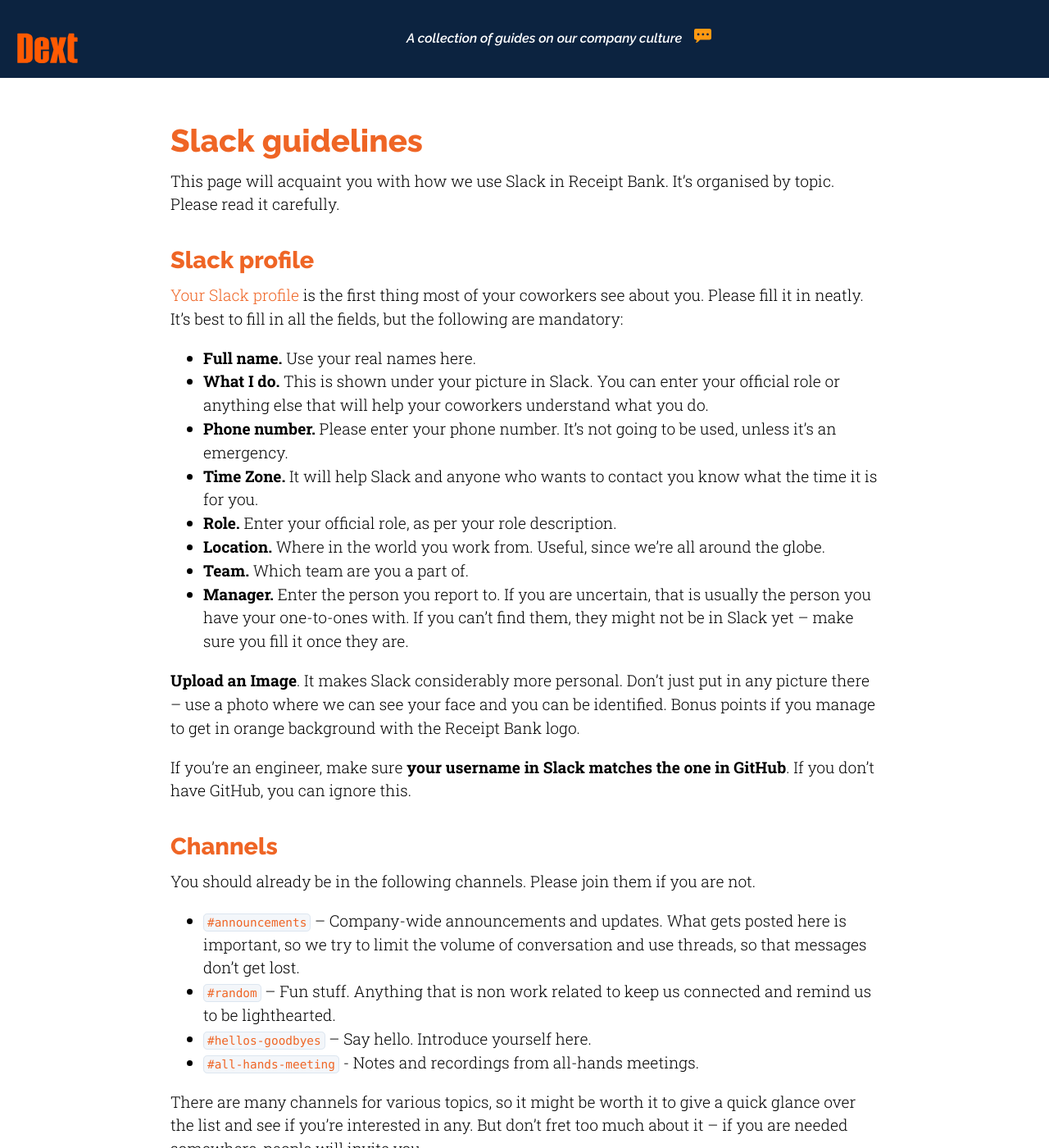
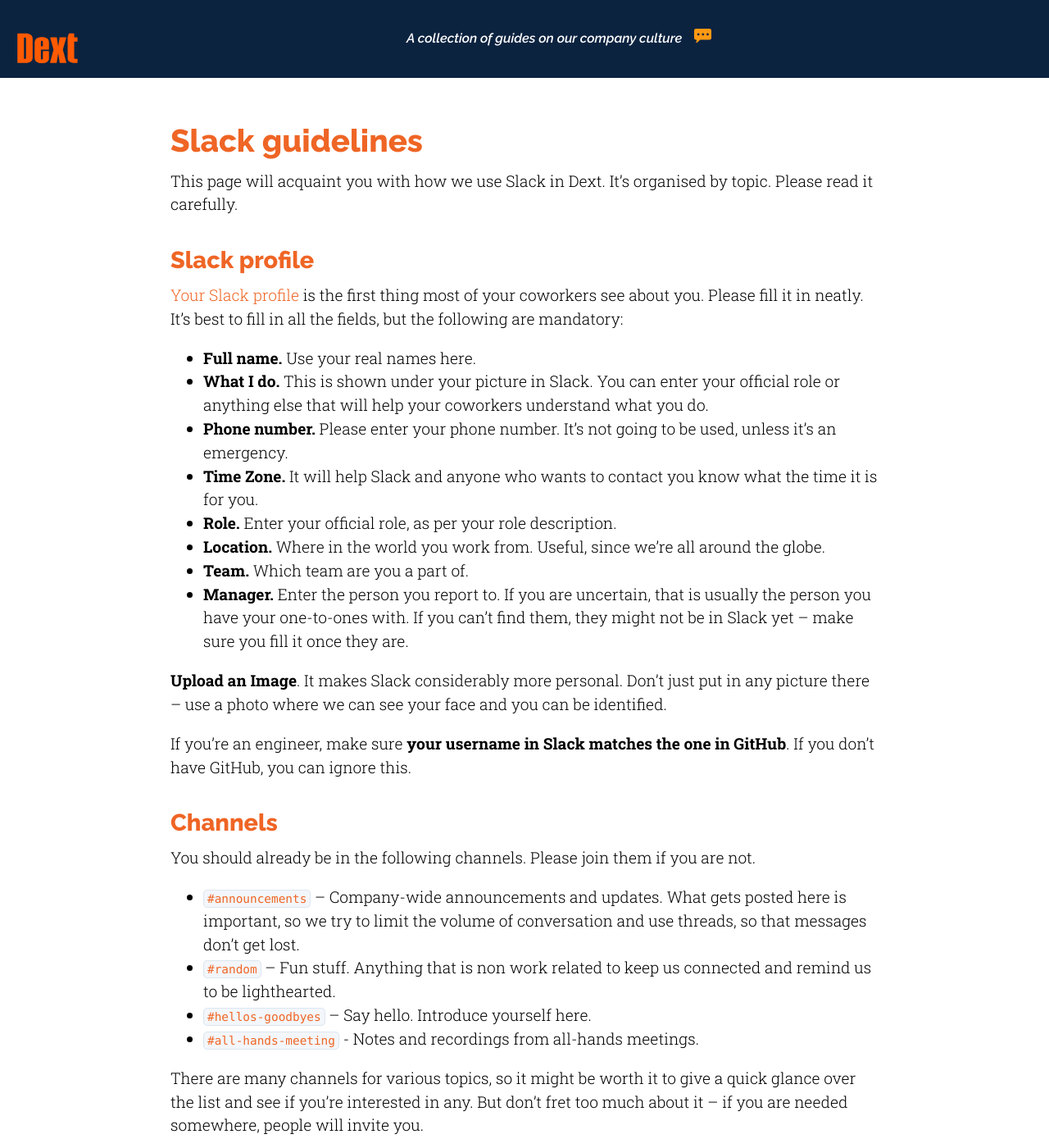
Before and after one commit to dext/guides, a Jekyll site: the page built from slack.md, in a window 1280 px wide and 1400 px high. Shown: the whole window at 82% size. Built offline with Jekyll 4.4.1, drawn with Linux system fonts in a browser that asks for light colours; our own code applies the rules of GitHub Pages for plain Markdown files.

Commit message:
Replace Receipt Bank with Dext

```diff
--- a/slack.md
+++ b/slack.md
@@ -1,6 +1,6 @@
 # Slack guidelines
 
-This page will acquaint you with how we use Slack in Receipt Bank. It's organised by topic. Please read it carefully.
+This page will acquaint you with how we use Slack in Dext. It's organised by topic. Please read it carefully.
 
 ## Slack profile
 
@@ -15,7 +15,7 @@ This page will acquaint you with how we use Slack in Receipt Bank. It's organise
 * **Team.** Which team are you a part of.
 * **Manager.** Enter the person you report to. If you are uncertain, that is usually the person you have your one-to-ones with. If you can't find them, they might not be in Slack yet – make sure you fill it once they are.
 
-**Upload an Image**. It makes Slack considerably more personal. Don't just put in any picture there – use a photo where we can see your face and you can be identified. Bonus points if you manage to get in orange background with the Receipt Bank logo.
+**Upload an Image**. It makes Slack considerably more personal. Don't just put in any picture there – use a photo where we can see your face and you can be identified.
 
 If you're an engineer, make sure **your username in Slack matches the one in GitHub**. If you don't have GitHub, you can ignore this.
 
```
Also changed, not shown: index.md (+1 -1 lines), remote.md (+1 -1 lines).
